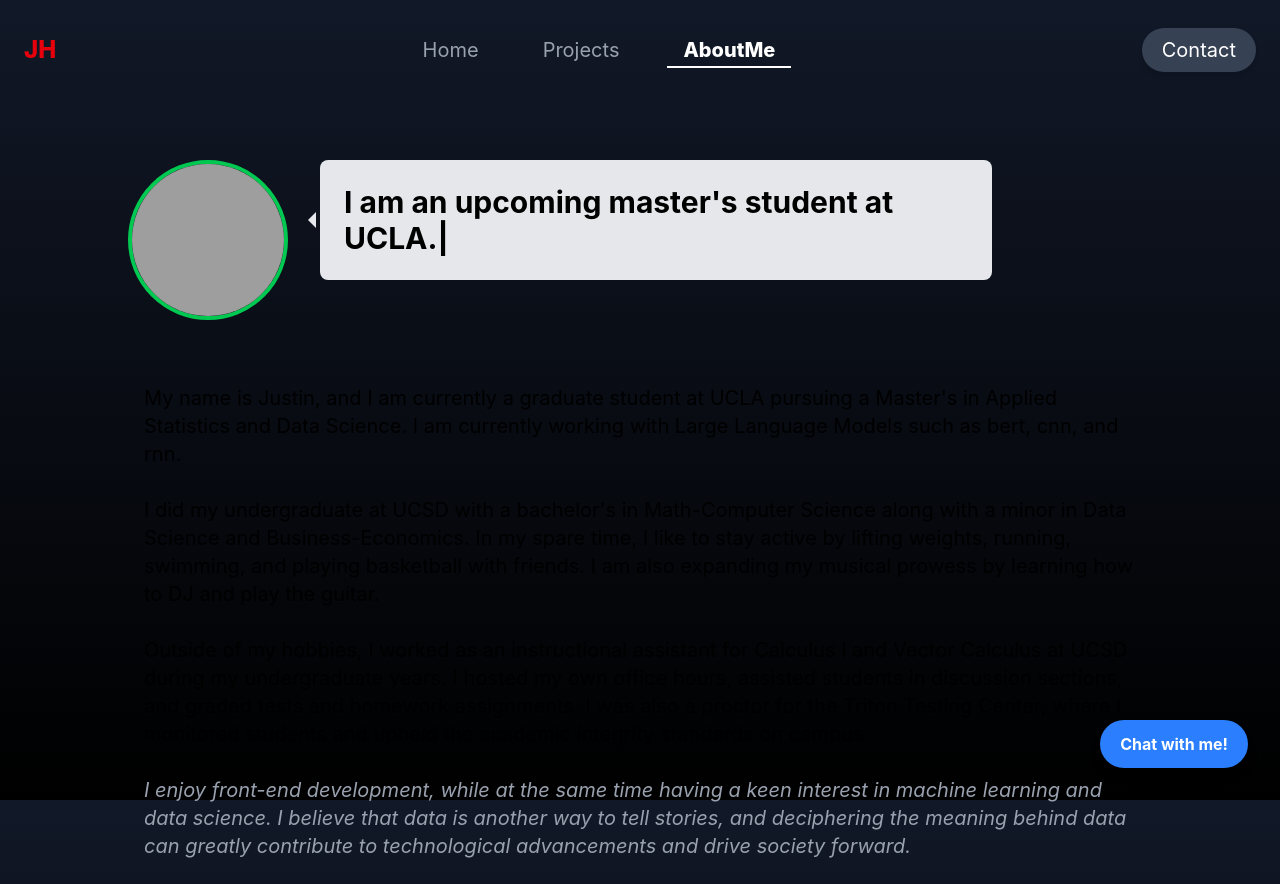
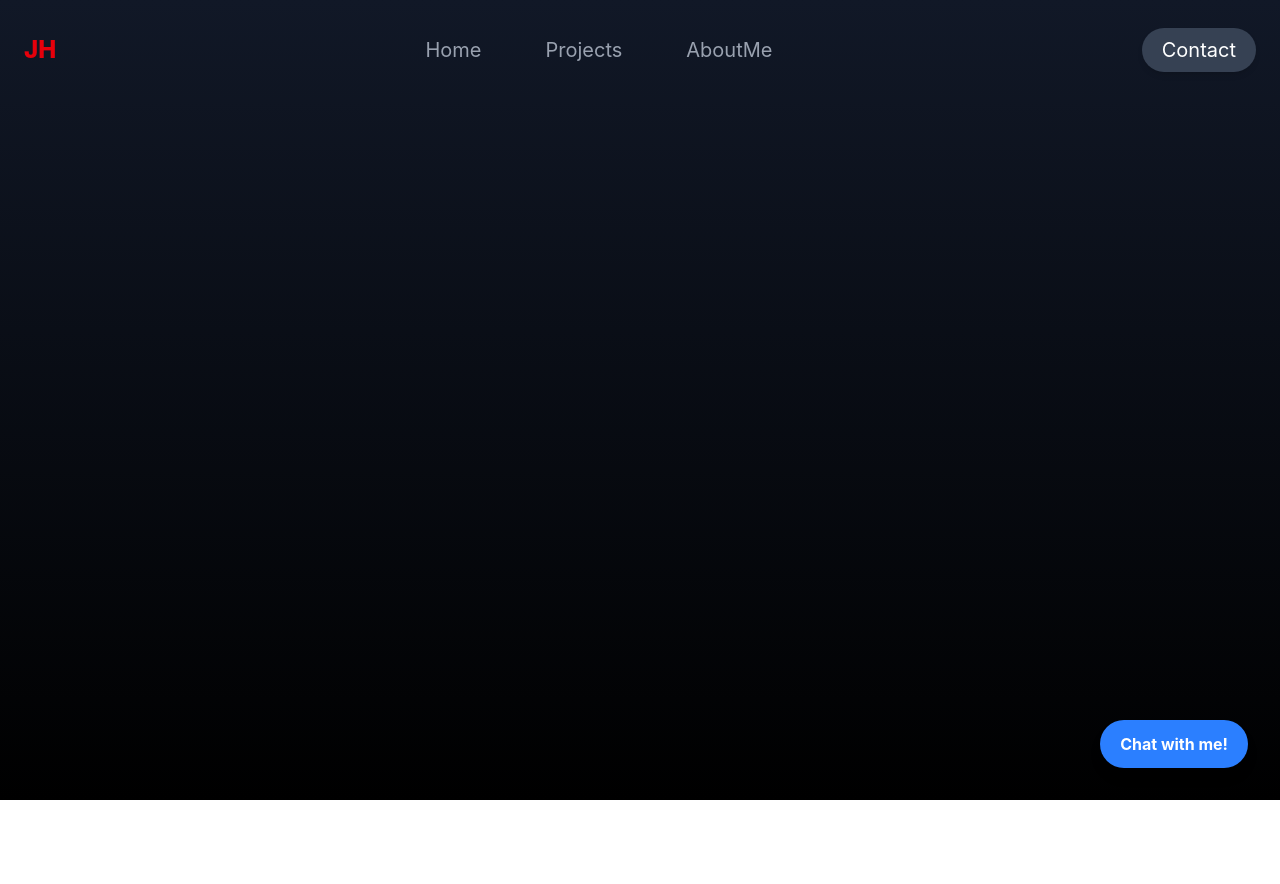
Before and after one commit to jnhuang02/juno, a React (Vite) app in the folder my-app/: page /juno/AboutMe in a window 1280 px wide. After the commit the page ends 800 px from the top, so only its background shows below. Built offline with nearby package versions, Linux system fonts and the light colour scheme; grey boxes are pictures that could not be loaded.

Commit message:
webpage fix

```diff
--- a/my-app/src/App.jsx
+++ b/my-app/src/App.jsx
@@ -17,10 +17,10 @@
       </div>
 
       <Routes>
-        <Route path = "/juno" element = {<Home />} />
-        <Route path="/juno/AboutMe" element={<AboutMe />} />
-        <Route path="/juno/Projects" element={<Projects />} />
-        <Route path="/juno/ContactMe" element={<ContactMe />} />
+        <Route path = "/" element = {<Home />} />
+        <Route path="/AboutMe" element={<AboutMe />} />
+        <Route path="/Projects" element={<Projects />} />
+        <Route path="/ContactMe" element={<ContactMe />} />
       </Routes>
 
 
--- a/my-app/src/components/ChatBot.jsx
+++ b/my-app/src/components/ChatBot.jsx
@@ -67,7 +67,7 @@
   }, [isOpen]);
 
   return (
-    <div className="fixed bottom-8 right-8">
+    <div className="fixed bottom-8 right-8 z-[9999]">
       {/* Floating Button to Open Chat */}
       {!isOpen && (
         <button
--- a/my-app/src/components/Home.jsx
+++ b/my-app/src/components/Home.jsx
@@ -60,7 +60,7 @@
       </div>
 
       {/* Footer / Branding */}
-      <div className="mt-16 flex justify-center space-x-6">
+      {/* <div className="mt-16 flex justify-center space-x-6">
         <Widget
           videoSrc="https://www.w3schools.com/html/movie.mp4"
           thumbnail={pfp}
@@ -68,7 +68,7 @@
         />
         <img src="https://via.placeholder.com/100" alt="Brand2" className="w-16 opacity-50" />
         <img src="https://via.placeholder.com/100" alt="Brand3" className="w-16 opacity-50" />
-      </div>
+      </div> */}
     </div>
   );
 };
--- a/my-app/src/components/navbar.jsx
+++ b/my-app/src/components/navbar.jsx
@@ -13,7 +13,7 @@
           {["Home", "Projects", "AboutMe"].map((item, index) => (
             <li key={index} className="relative group">
               <NavLink
-                to={item === "Home" ? "/juno/" : `/juno/${item}`}
+                to={item === "Home" ? "/" : `${item}`}
                 end={item === "Home"}
                 className={({ isActive }) =>
                   `relative px-4 py-2 text-xl transition duration-300 ${
@@ -37,7 +37,7 @@
 
         {/* Contact Button */}
         <NavLink
-          to="/juno/ContactMe"
+          to="/ContactMe"
           className={({ isActive }) =>
             isActive
               ? "bg-red-600 text-white text-xl px-5 py-2 rounded-full shadow-md font-extrabold scale-105 transition duration-300"
--- a/my-app/vite.config.js
+++ b/my-app/vite.config.js
@@ -14,6 +14,6 @@
 
 // base set to '/' for root deployment; change to '/REPO_NAME/' or './' if needed for gh-pages
 export default defineConfig({
-  base: '/juno/',  // Use repository name for GitHub Pages subdirectory
+  base: '/',  // Use repository name for GitHub Pages subdirectory
   plugins: [react(), tailwindcss()],
 })
```
